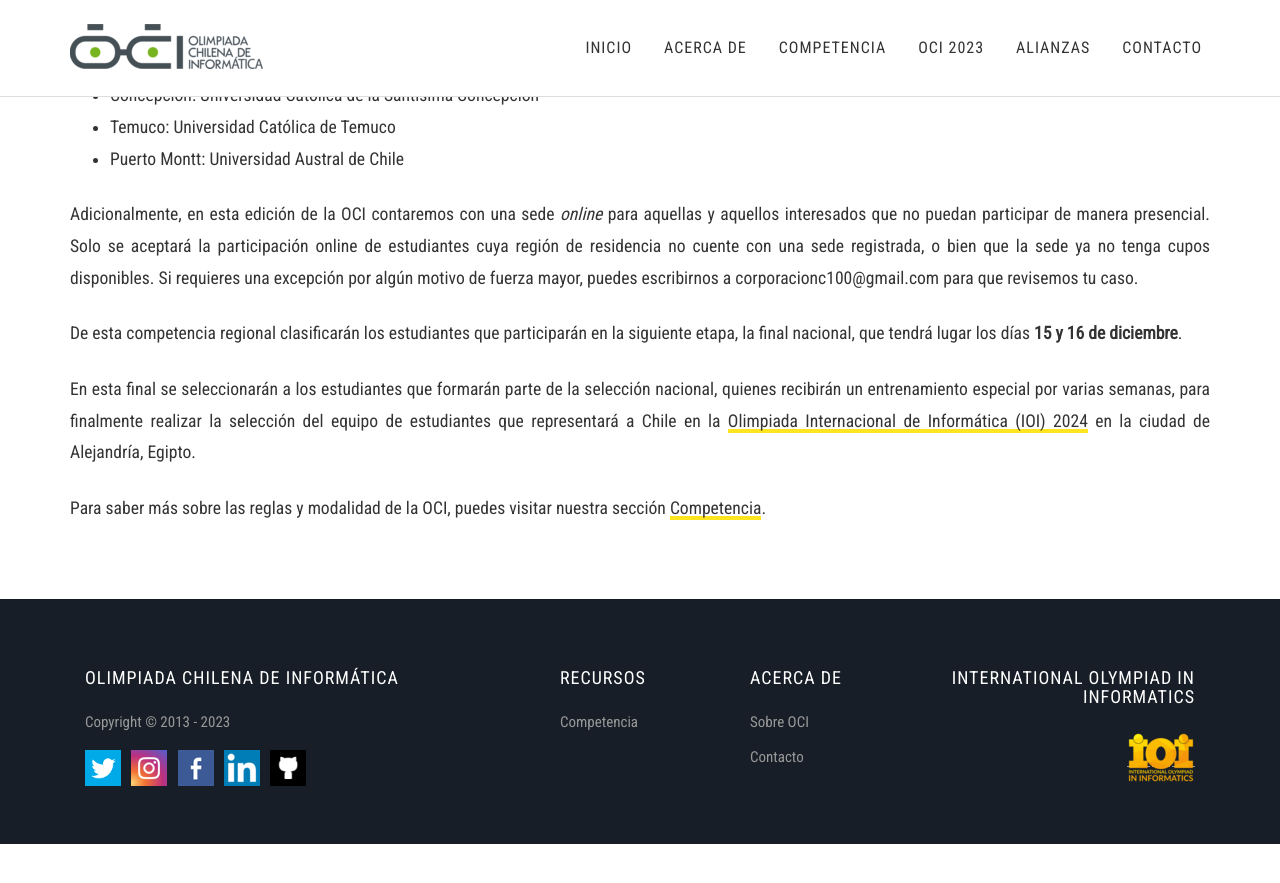
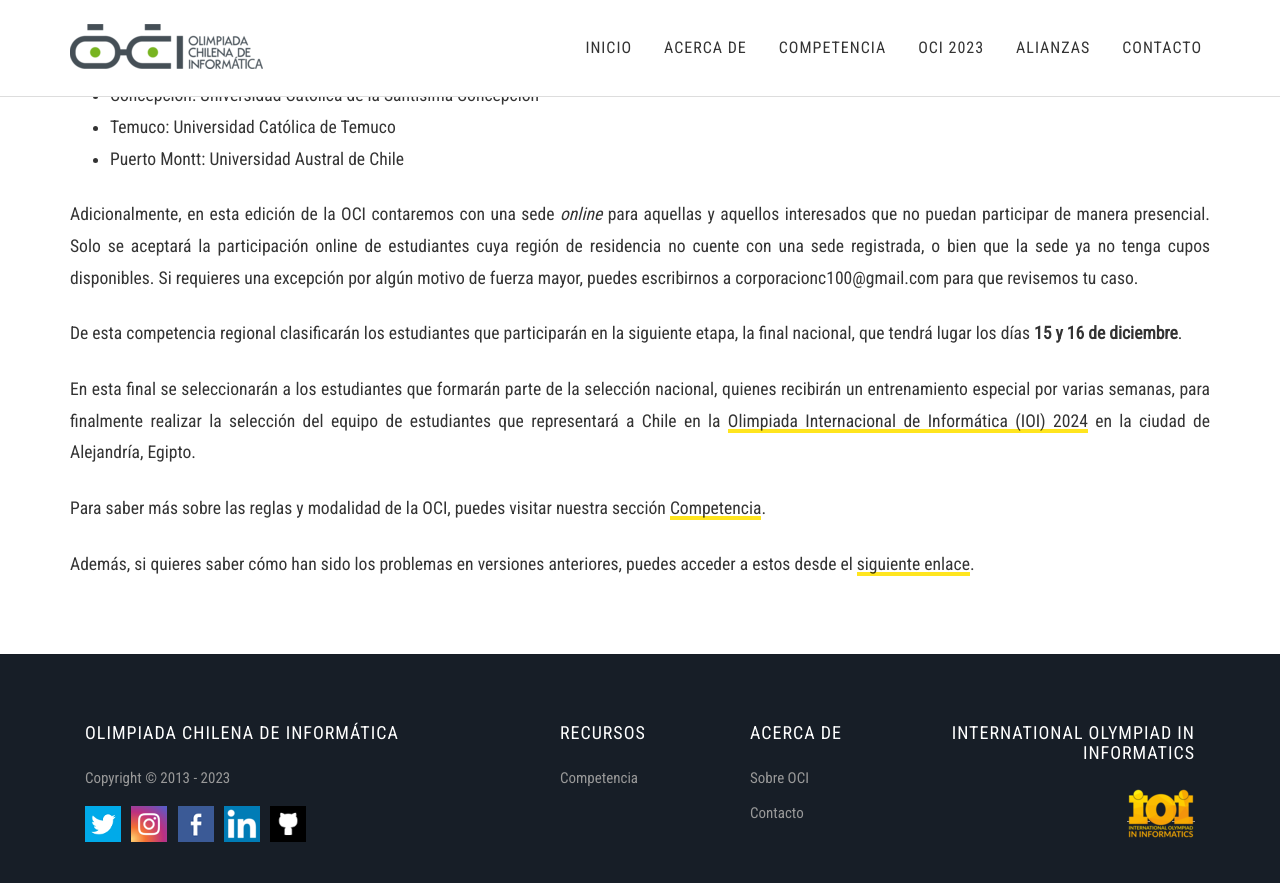
Before and after one commit to OCIoficial/ocioficial.github.io, a Jekyll site: the page built from oci-2023.md, in a window 1280 px wide and 900 px high, scrolled down 779 px. Shown: the top 883 px of the window. Built offline with Jekyll 4.4.1, drawn with Linux system fonts in a browser that asks for light colours; comment, search, counter and statistics services are not loaded; before the commit the page ends 1623 px from its top, so only the background shows below that.

Commit message:
feat: link a problemas anteriores

```diff
--- a/oci-2023.md
+++ b/oci-2023.md
@@ -29,3 +29,5 @@ De esta competencia regional clasificarán los estudiantes que participarán en
 En esta final se seleccionarán a los estudiantes que formarán parte de la selección nacional, quienes recibirán un entrenamiento especial por varias semanas, para finalmente realizar la selección del equipo de estudiantes que representará a Chile en la [Olimpiada Internacional de Informática (IOI) 2024](http://ioi2024.eg/) en la ciudad de Alejandría, Egipto.
 
 Para saber más sobre las reglas y modalidad de la OCI, puedes visitar nuestra sección [Competencia](/competencia).
+
+Además, si quieres saber cómo han sido los problemas en versiones anteriores, puedes acceder a estos desde el [siguiente enlace](https://github.com/OCIoficial/competencias-pasadas).
```
